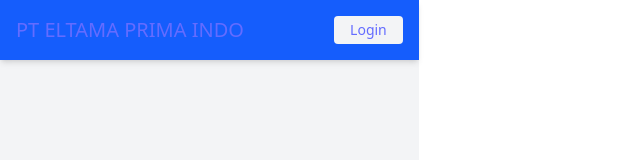
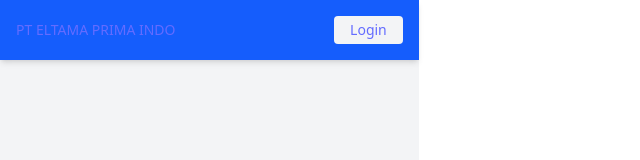
Before and after one commit to Delos-343/PT-Eltama-Prima-Indo, a React (Vite) app: page /login in a window 1280 px wide. Shown: the top 160 px of the page, without its empty margins (0-640 px from the left). Built offline with nearby package versions, Linux system fonts and the light colour scheme; no server answers.

Commit message:
Debugging client-side

```diff
--- a/src/App.jsx
+++ b/src/App.jsx
@@ -12,7 +12,7 @@ function App() {
      <>
         <div className="min-h-screen bg-gray-100">
           <Navbar />
-          <div className="container mx-auto px-4 py-8">
+          <div className="max-w-screen-xl mx-auto px-4 py-8">
             <Routes>
               <Route path="/login" element={ <Login /> } />
               <Route path="/catalog" element={
--- a/src/components/Navbar.jsx
+++ b/src/components/Navbar.jsx
@@ -17,9 +17,9 @@ const Navbar = () => {
   };
 
   return (
-    <nav className="bg-blue-600 py-4 shadow-md">
+    <nav className="bg-blue-600 py-4 shadow-md text-cyan-700">
       <div className="container mx-auto px-4 flex justify-between items-center">
-        <Link to="/" className="text-xl font-extralight text-amber-500">
+        <Link to="/" className="text-sm font-extralight">
           PT ELTAMA PRIMA INDO
         </Link>
 
```
